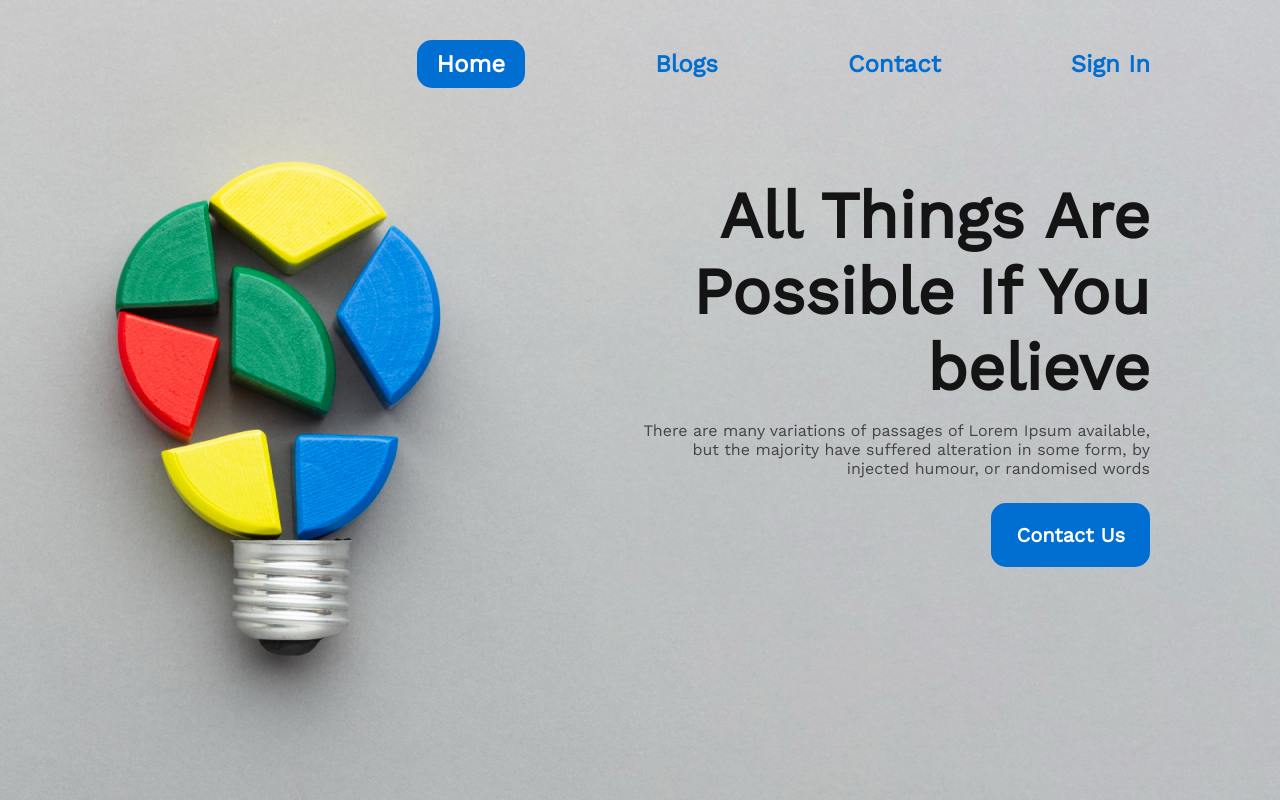
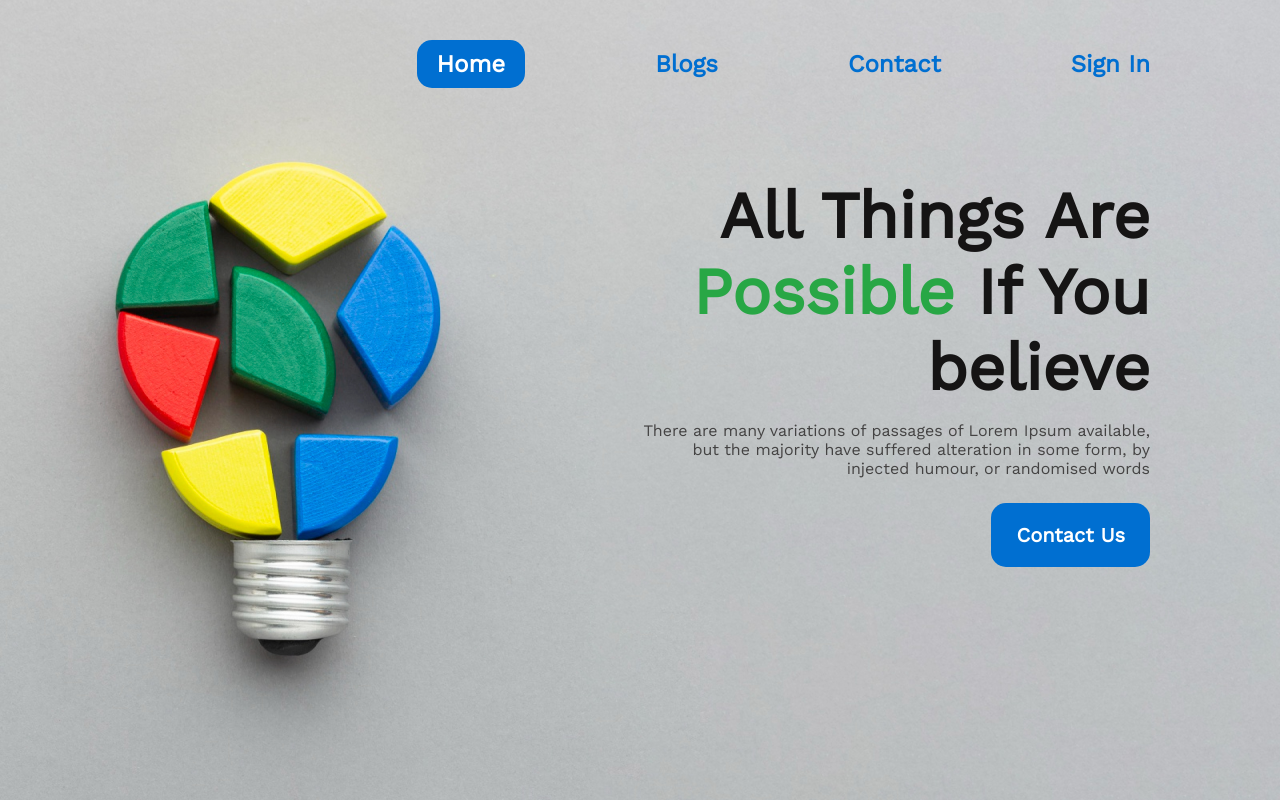
Before and after one commit to moktubat/new-year-new-me, a plain HTML site: page index.html in a window 1280 px wide. Shown: the top 800 px of the page. Drawn offline with nearby package versions, Linux system fonts and the light colour scheme.

Commit message:
added span tag

```diff
--- a/index.html
+++ b/index.html
@@ -28,7 +28,7 @@
         <!-- Header banner section -->
 
         <div class="header-contain">
-            <h1 class="header-title">All Things Are Possible If You believe</h1>
+            <h1 class="header-title">All Things Are <span>Possible</span>  If You believe</h1>
             <p class="header-description">There are many variations of passages of Lorem Ipsum available, but the majority have suffered alteration in some form, by injected humour, or randomised words</p>
             <button class="contact-btn"><a href="">Contact Us</a></button>
         </div>
--- a/style/style.css
+++ b/style/style.css
@@ -16,9 +16,6 @@ nav li{
     margin-top: 50px;
     font-size: 24px;
     font-weight: 700;
-
-
-
 }
 
 nav li a{
@@ -40,7 +37,6 @@ li .home{
     background-image: url(../images/banner/banner2.png);
     height: 800px;
     width: 100%;
-
 }
 
 .header-contain{
@@ -49,7 +45,6 @@ li .home{
     position: absolute;
     right: 0;
     padding-right: 130px;
-
 }
 
 .header-title{
@@ -57,10 +52,11 @@ li .home{
     font-weight: 700;
     font-size: 65px;
     padding-top: 100px;
-
-
 }
 
+span{
+    color: #28A745;
+}
 .header-description{
     color: #444343;
     margin-top: 15px;
```
